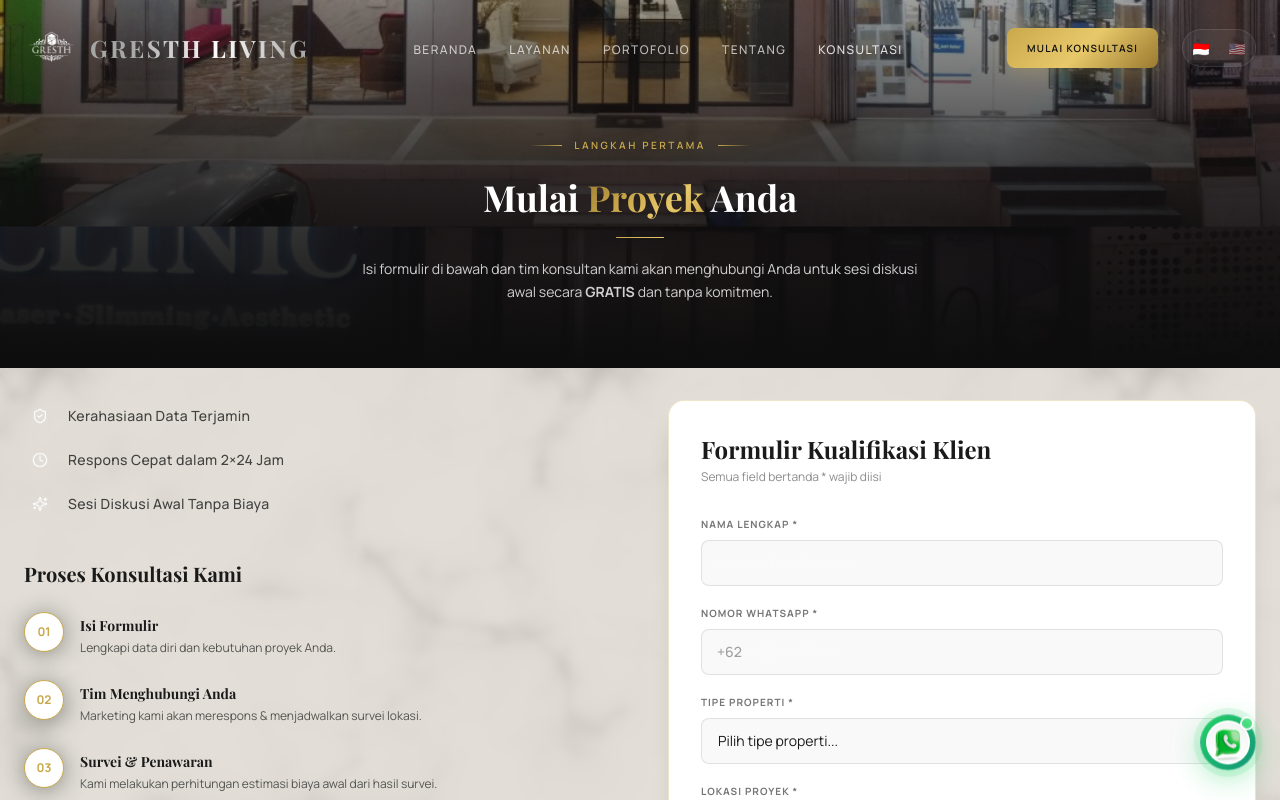
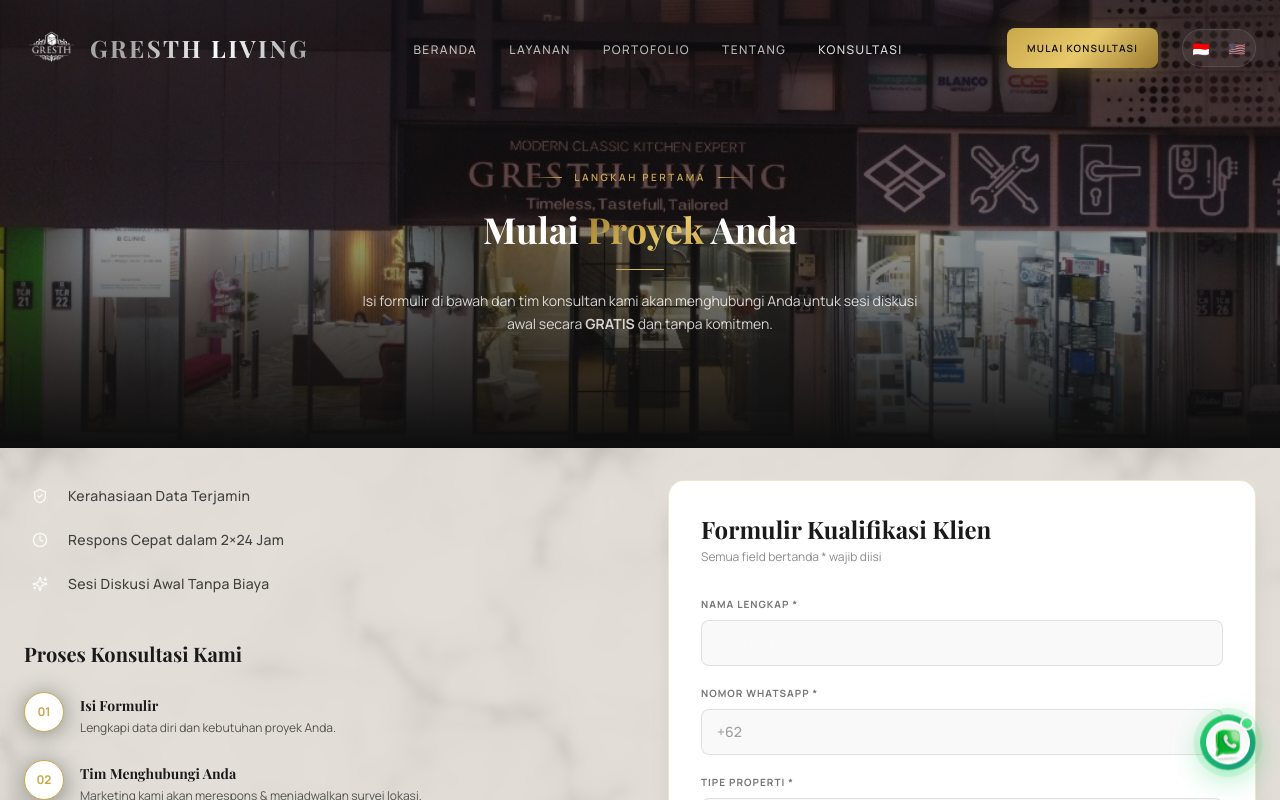
Before and after one commit to suryaputra1108/gresth-living, a React (Vite) app in the folder gresth-living/: page /konsultasi in a window 1280 px wide. Shown: the top 800 px of the page. Built offline with nearby package versions, Linux system fonts and the light colour scheme; a web font is replaced by a local one.

Commit message:
feat: adjust hero parallax in Konsultasi page to match Layanan page

```diff
--- a/gresth-living/src/pages/KonsultasiPage.jsx
+++ b/gresth-living/src/pages/KonsultasiPage.jsx
@@ -1,5 +1,5 @@
 import { useState } from 'react';
-import { motion } from 'framer-motion';
+import { motion, useScroll, useTransform } from 'framer-motion';
 import { ShieldCheck, Clock, Sparkles } from 'lucide-react';
 import { useScrollAnimation } from '../hooks/useScrollAnimation';
 import { fadeInUp, fadeInLeft, fadeInRight, staggerContainer } from '../utils/animations';
@@ -21,6 +21,8 @@ const getSteps = (lang) => [
 ];
 
 export default function KonsultasiPage() {
+  const { scrollY } = useScroll();
+  const y = useTransform(scrollY, [0, 1000], [0, 300]);
   const { lang } = useLanguage();
   const [form, setForm] = useState(INITIAL);
   const [errors, setErrors] = useState({});
@@ -82,17 +84,17 @@ Please provide more information. Thank you!`;
   return (
     <main className="min-h-screen bg-[#0D0D0D]">
       {/* Hero Background */}
-      <div className="relative pt-32 pb-16 px-6 overflow-hidden">
-        <div
-          className="absolute inset-0 bg-cover bg-[center_140%] bg-fixed"
-          style={{ backgroundImage: 'url("/konsultasi-image.jpg")' }}
+      <section className="relative pt-40 pb-28 px-6 overflow-hidden" aria-labelledby="konsultasi-h1">
+        <motion.div
+          className="absolute -top-[20%] -bottom-[20%] left-0 right-0 z-0 bg-cover bg-[center_80%]"
+          style={{ backgroundImage: 'url("/konsultasi-image.jpg")', y }}
         />
-        <div className="absolute inset-0 bg-gradient-to-b from-[#0D0D0D]/40 via-[#0D0D0D]/80 to-[#0D0D0D]" />
+        <div className="absolute inset-0 z-0 bg-gradient-to-b from-black/60 via-black/40 to-[#0D0D0D]" />
 
         <div className="relative max-w-7xl mx-auto z-10 text-center">
           <motion.div initial={{ opacity:0,y:16 }} animate={{ opacity:1,y:0 }} transition={{ duration:0.7 }}>
             <div className="section-label justify-center"><span>{lang === 'id' ? 'Langkah Pertama' : 'First Step'}</span></div>
-            <h1 className="font-playfair text-2xl sm:text-3xl md:text-4xl font-bold text-white mt-2">
+            <h1 id="konsultasi-h1" className="font-playfair text-2xl sm:text-3xl md:text-4xl font-bold text-white mt-2">
               {lang === 'id' ? 'Mulai' : 'Start Your'} <span className="gold-text">{lang === 'id' ? 'Proyek' : 'Project'}</span> {lang === 'id' ? 'Anda' : ''}
             </h1>
             <div className="divider-gold mx-auto mt-5" />
@@ -104,7 +106,7 @@ Please provide more information. Thank you!`;
             </p>
           </motion.div>
         </div>
-      </div>
+      </section>
 
       <section className="relative pt-8 pb-24 overflow-hidden">
         {/* Parallax Marble Background */}
```
